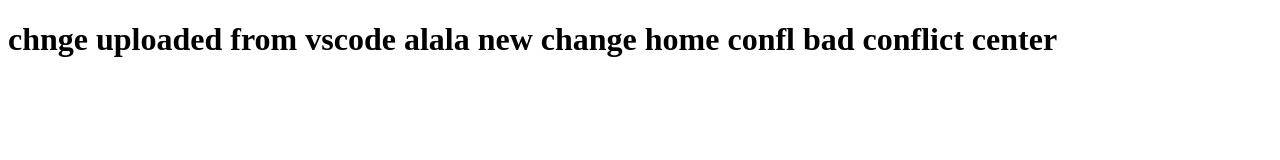
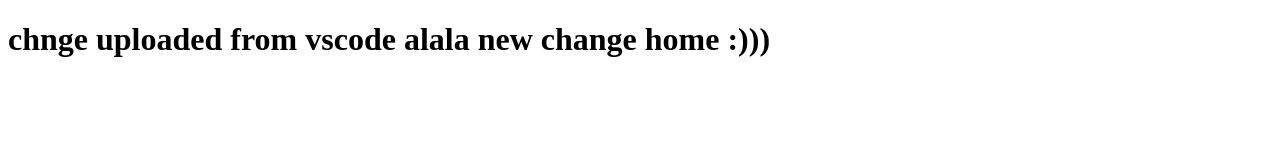
Before and after one commit to Andjito/pro1101, a plain HTML site: page index.html in a window 1280 px wide. Drawn offline with Linux system fonts and the light colour scheme.

Commit message:
change upload

```diff
--- a/index.html
+++ b/index.html
@@ -5,7 +5,7 @@
     <title>Hello world</title>
 </head>
 <body>
-    <h1> chnge uploaded from vscode alala new change home confl bad conflict center</h1>
+    <h1> chnge uploaded from vscode alala new change home :)))</h1>
 
 </body>
 </html>
```
